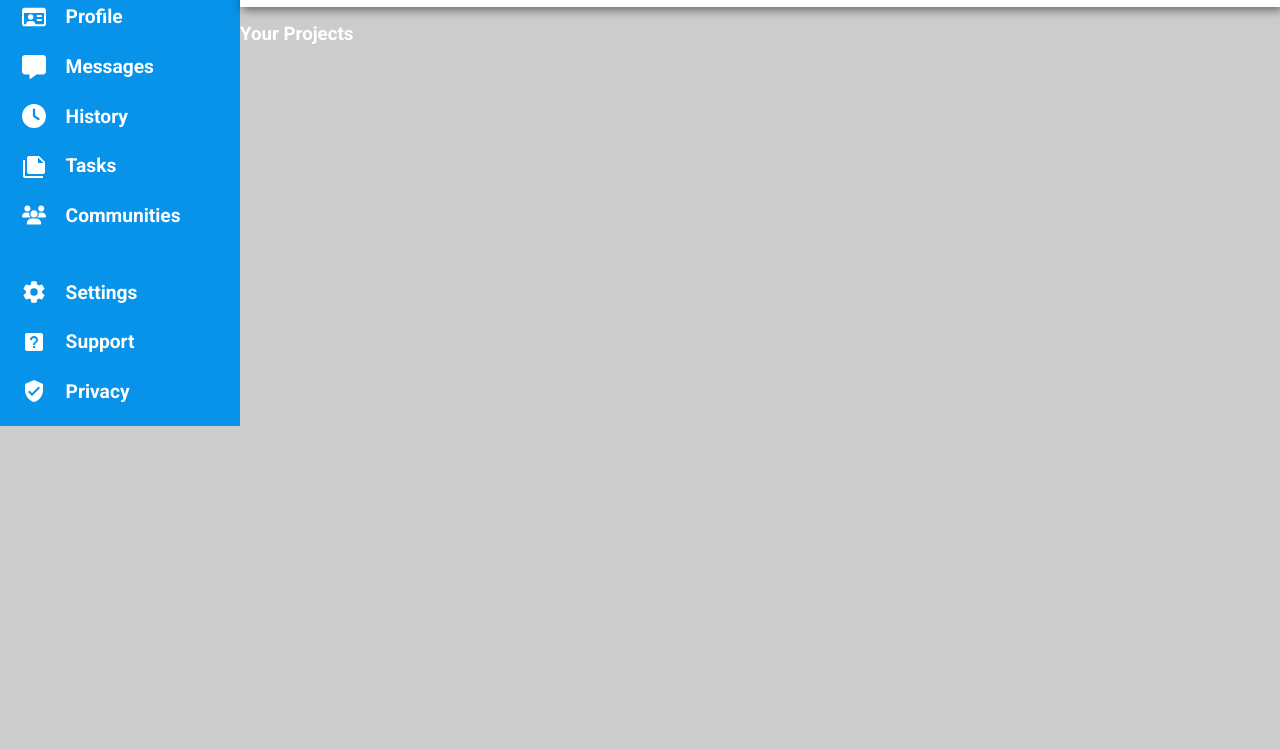
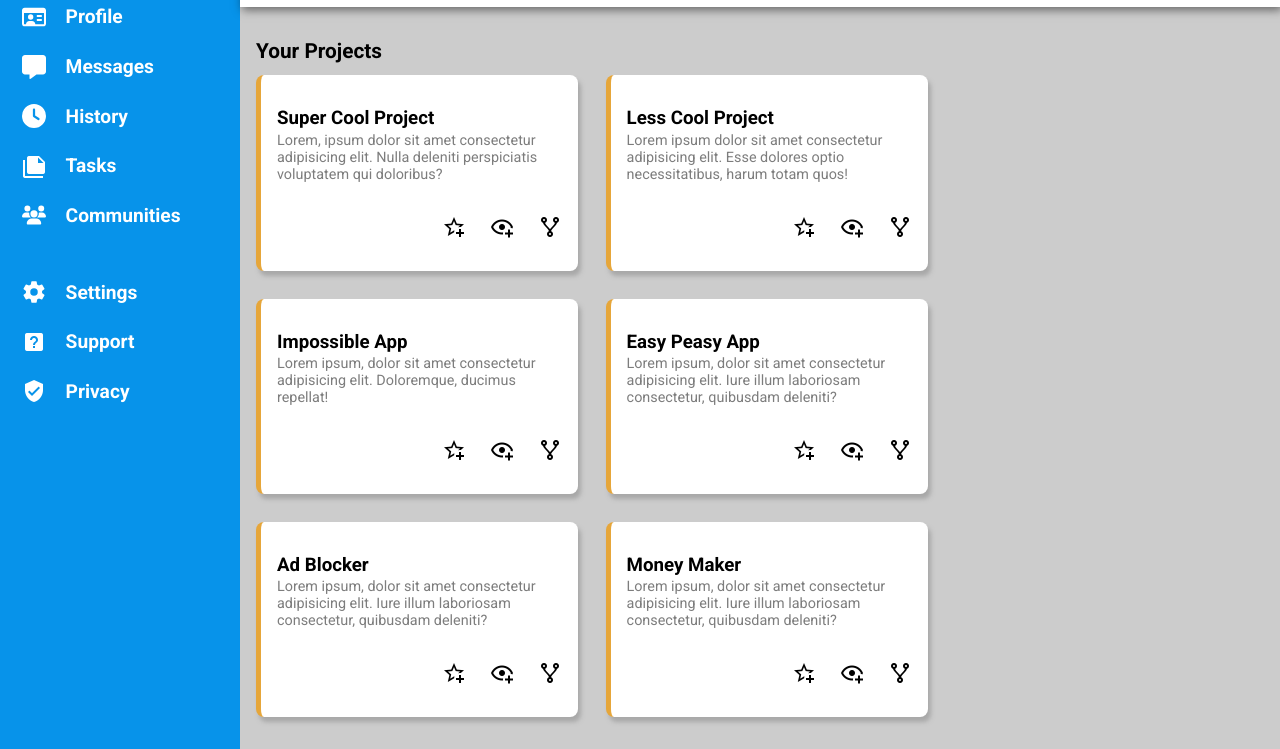
Before and after one commit to Thatgirl9/Grid-Dashboard, a plain HTML site: page index.html in a window 1280 px wide. Shown: the part 145-894 px from the top of the page. Before the commit the page ends 800 px from the top, so only its background shows below. Drawn offline with Linux system fonts and the light colour scheme.

Commit message:
Feat: Article part one complete

```diff
--- a/grid.css
+++ b/grid.css
@@ -41,6 +41,7 @@ body {
   background-color: #ccc;
   display: grid;
   grid-template-columns: 2fr 1fr;
+  padding: 1em 1em 2em 1em;
 }
 
 /* *STYLES* */
@@ -118,6 +119,10 @@ body {
   border: none;
 }
 
+.bell__avatar button:hover {
+  cursor: pointer;
+}
+
 .avatar__name {
   display: flex;
   gap: 1.5em;
@@ -166,3 +171,48 @@ body {
   border-radius: 3em;
   font-weight: 600;
 }
+
+/* *Article* */
+
+.article__part__one h3 {
+  color: black;
+}
+
+.header__h3 {
+  font-size: 1.3rem;
+  margin-bottom: 0.6em;
+}
+
+.article__div {
+  display: grid;
+  grid-template-columns: 1fr 1fr;
+  gap: 1.7em;
+}
+
+.article__one {
+  background-color: #fff;
+  color: black;
+  padding: 2em 1em;
+  border-left-style: solid;
+  border-left-width: 5px;
+  border-left-color: rgb(230, 166, 58);
+  border-radius: 0.5em;
+  box-shadow: 3px 5px 4px rgba(133, 133, 133, 0.5);
+}
+
+.article__p {
+  color: #7d7d7d;
+  font-size: 0.9rem;
+  margin-top: 0.2em;
+}
+
+.article__icons {
+  display: flex;
+  gap: 1.5em;
+  margin-top: 2em;
+  justify-content: end;
+}
+
+.article__icons img:hover {
+  cursor: pointer;
+}
--- a/index.html
+++ b/index.html
@@ -204,8 +204,92 @@
 
     <article class="article">
       <!-- 1st Part -->
-      <div>
-        <h3>Your Projects</h3>
+      <div class="article__part__one">
+        <h3 class="header__h3">Your Projects</h3>
+
+        <div class="article__div">
+
+          <!-- 1 -->
+          <div class="article__one">
+            <h3 class="article__h3">Super Cool Project</h3>
+            <p class="article__p">Lorem, ipsum dolor sit amet consectetur adipisicing elit. Nulla deleniti perspiciatis
+              voluptatem qui doloribus?</p>
+
+            <div class="article__icons">
+              <img src="./assets/Icons/favorite.png" alt="" width="24px" height="24px">
+              <img src="./assets/Icons/watch.png" alt="" width="24px" height="24px">
+              <img src="./assets/Icons/fork.png" alt="" width="24px" height="24px">
+            </div>
+          </div>
+
+          <!-- 2 -->
+          <div class="article__one">
+            <h3 class="article__h3">Less Cool Project</h3>
+            <p class="article__p">Lorem ipsum dolor sit amet consectetur adipisicing elit. Esse dolores optio
+              necessitatibus, harum totam quos!</p>
+
+            <div class="article__icons">
+              <img src="./assets/Icons/favorite.png" alt="" width="24px" height="24px">
+              <img src="./assets/Icons/watch.png" alt="" width="24px" height="24px">
+              <img src="./assets/Icons/fork.png" alt="" width="24px" height="24px">
+            </div>
+          </div>
+
+          <!-- 3 -->
+          <div class="article__one">
+            <h3 class="article__h3">Impossible App</h3>
+            <p class="article__p">Lorem ipsum, dolor sit amet consectetur adipisicing elit. Doloremque, ducimus
+              repellat!
+
+            </p>
+
+            <div class="article__icons">
+              <img src="./assets/Icons/favorite.png" alt="" width="24px" height="24px">
+              <img src="./assets/Icons/watch.png" alt="" width="24px" height="24px">
+              <img src="./assets/Icons/fork.png" alt="" width="24px" height="24px">
+            </div>
+          </div>
+
+          <!-- 4 -->
+          <div class="article__one">
+            <h3 class="article__h3">Easy Peasy App</h3>
+            <p class="article__p">Lorem ipsum, dolor sit amet consectetur adipisicing elit. Iure illum laboriosam
+              consectetur, quibusdam deleniti? </p>
+
+            <div class="article__icons">
+              <img src="./assets/Icons/favorite.png" alt="" width="24px" height="24px">
+              <img src="./assets/Icons/watch.png" alt="" width="24px" height="24px">
+              <img src="./assets/Icons/fork.png" alt="" width="24px" height="24px">
+            </div>
+          </div>
+
+          <!-- 5 -->
+          <div class="article__one">
+            <h3 class="article__h3">Ad Blocker</h3>
+            <p class="article__p">Lorem ipsum, dolor sit amet consectetur adipisicing elit. Iure illum laboriosam
+              consectetur, quibusdam deleniti? </p>
+
+            <div class="article__icons">
+              <img src="./assets/Icons/favorite.png" alt="Favorite Icon" width="24px" height="24px">
+              <img src="./assets/Icons/watch.png" alt="Eyes Icon" width="24px" height="24px">
+              <img src="./assets/Icons/fork.png" alt="Fork Repository Icon" width="24px" height="24px">
+            </div>
+          </div>
+
+          <!-- 6 -->
+          <div class="article__one">
+            <h3 class="article__h3">Money Maker</h3>
+            <p class="article__p">Lorem ipsum, dolor sit amet consectetur adipisicing elit. Iure illum laboriosam
+              consectetur, quibusdam deleniti? </p>
+
+            <div class="article__icons">
+              <img src="./assets/Icons/favorite.png" alt="" width="24px" height="24px">
+              <img src="./assets/Icons/watch.png" alt="" width="24px" height="24px">
+              <img src="./assets/Icons/fork.png" alt="" width="24px" height="24px">
+            </div>
+          </div>
+        </div>
+
       </div>
       <!-- 2nd Part -->
       <div></div>
```
Also changed, not shown: assets/Icons/favorite.png (added), assets/Icons/fork.png (added), assets/Icons/watch.png (added).
